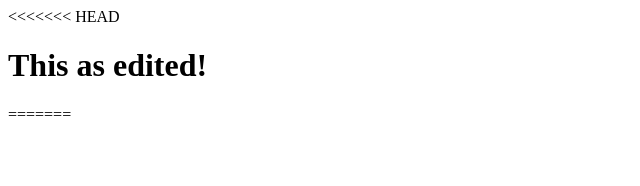
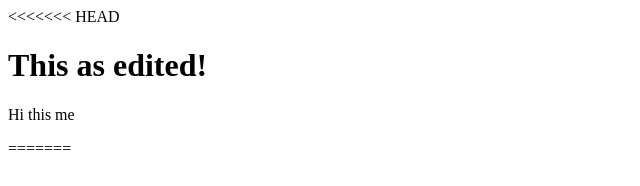
Before and after one commit to KishorKar554/karkishor.github.io, a plain HTML site: page index.html in a window 1280 px wide. Shown: the full height of the page, 0-640 px from the left. Drawn offline with Linux system fonts and the light colour scheme.

Commit message:
first commit

```diff
--- a/index.html
+++ b/index.html
@@ -9,6 +9,7 @@
 </head>
 <body>
   <h1>This as edited!</h1>
+  <p>Hi this me </p>
 </body>
 </html>
 =======
```
